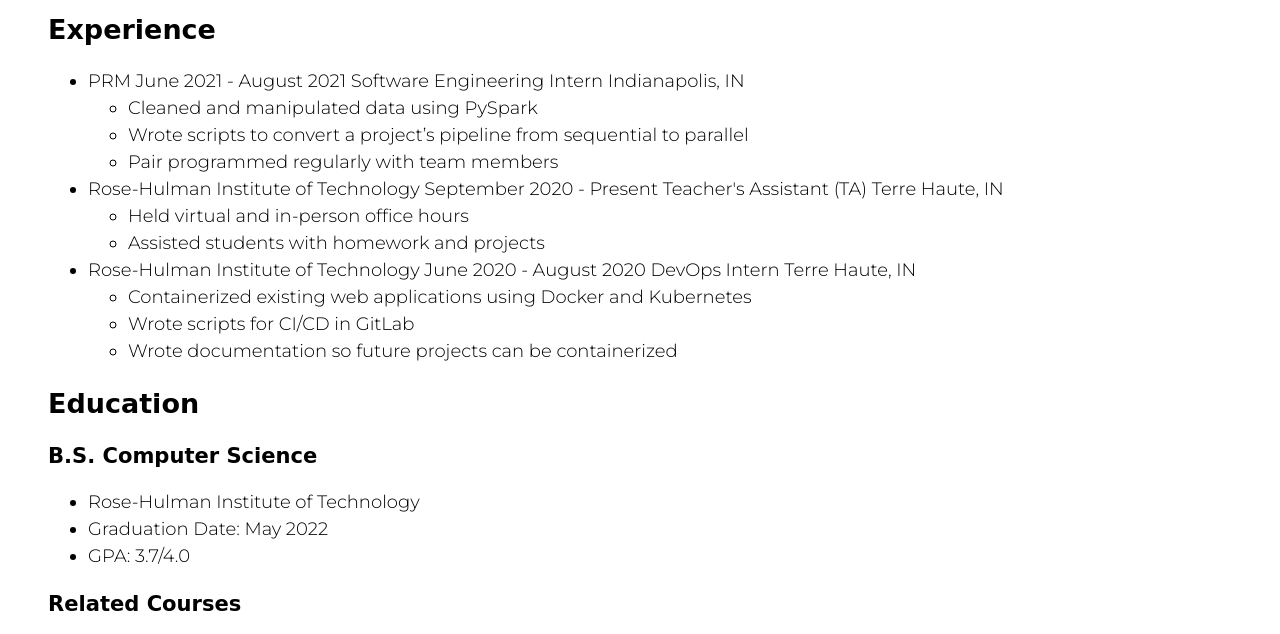
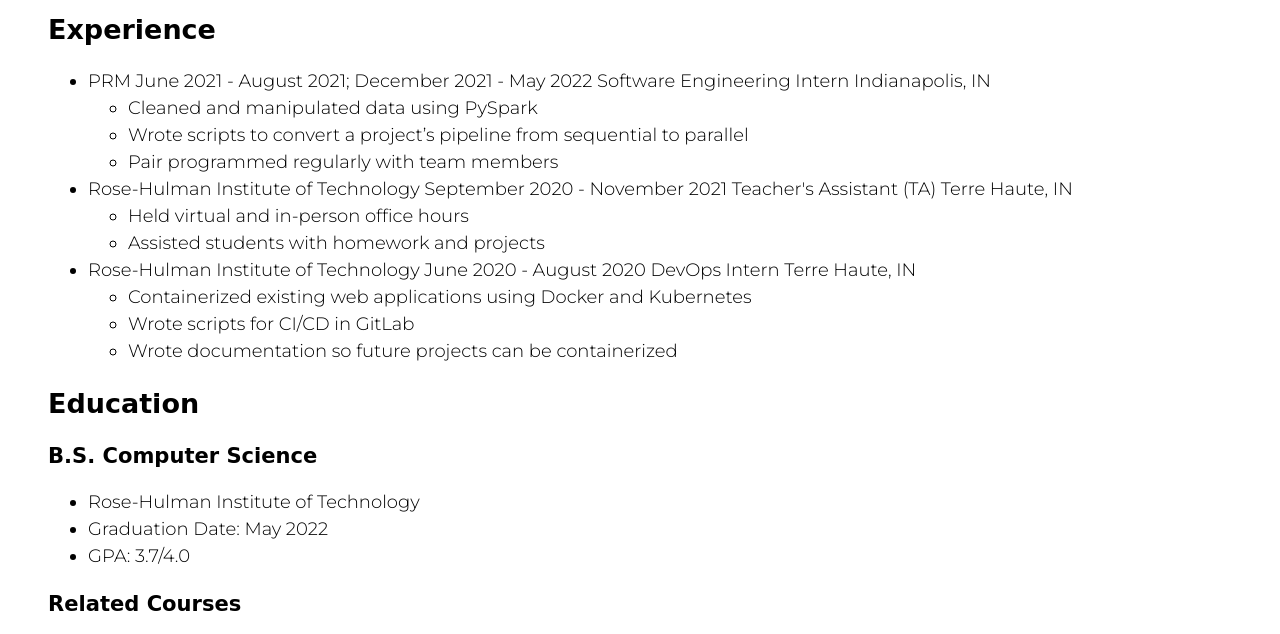
Before and after one commit to meganmerz/meganmerz.github.io, a plain HTML site: page resume.html in a window 1280 px wide. Shown: the part 153-787 px from the top of the page. Drawn offline with Linux system fonts and the light colour scheme; a web font is replaced by a local one.

Commit message:
Fixing dates

```diff
--- a/resume.html
+++ b/resume.html
@@ -27,7 +27,7 @@
         <ul>
             <li>
                 <span class="employer">PRM</span>
-                <span class="dates">June 2021 - August 2021</span>
+                <span class="dates">June 2021 - August 2021; December 2021 - May 2022</span>
                 <span class="title">Software Engineering Intern</span>
                 <span class="location">Indianapolis, IN</span>
                 <ul>
@@ -38,7 +38,7 @@
             </li>
             <li>
                 <span class="employer">Rose-Hulman Institute of Technology</span>
-                <span class="dates">September 2020 - Present</span>
+                <span class="dates">September 2020 - November 2021</span>
                 <span class="title">Teacher's Assistant (TA)</span>
                 <span class="location">Terre Haute, IN</span>
                 <ul>
```
